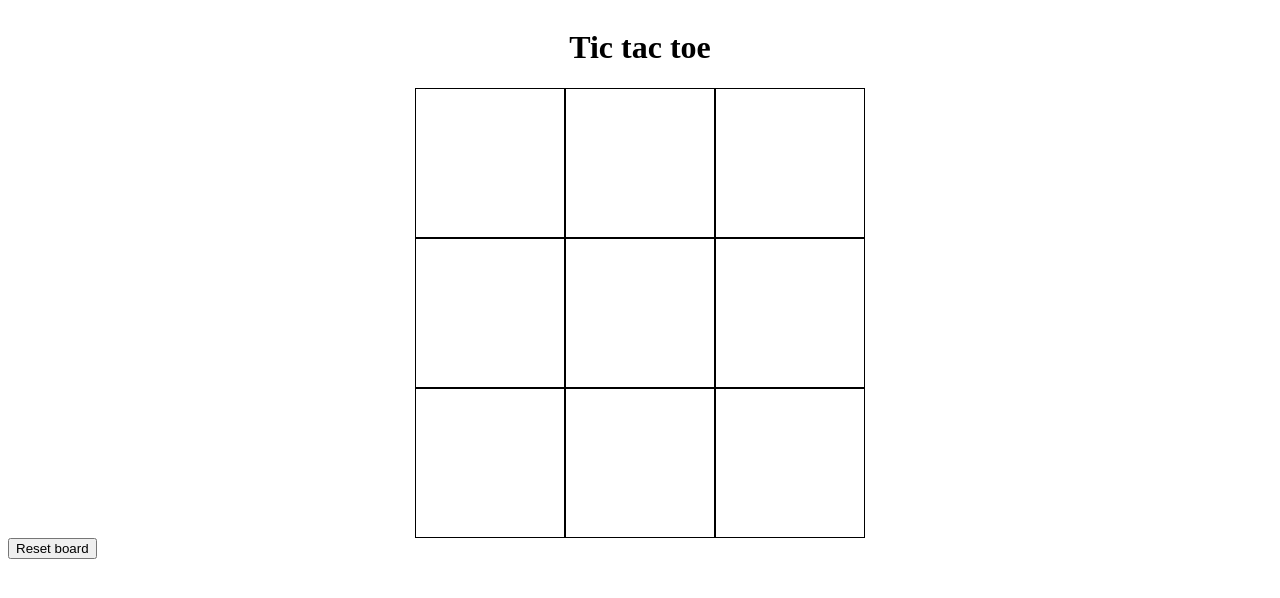
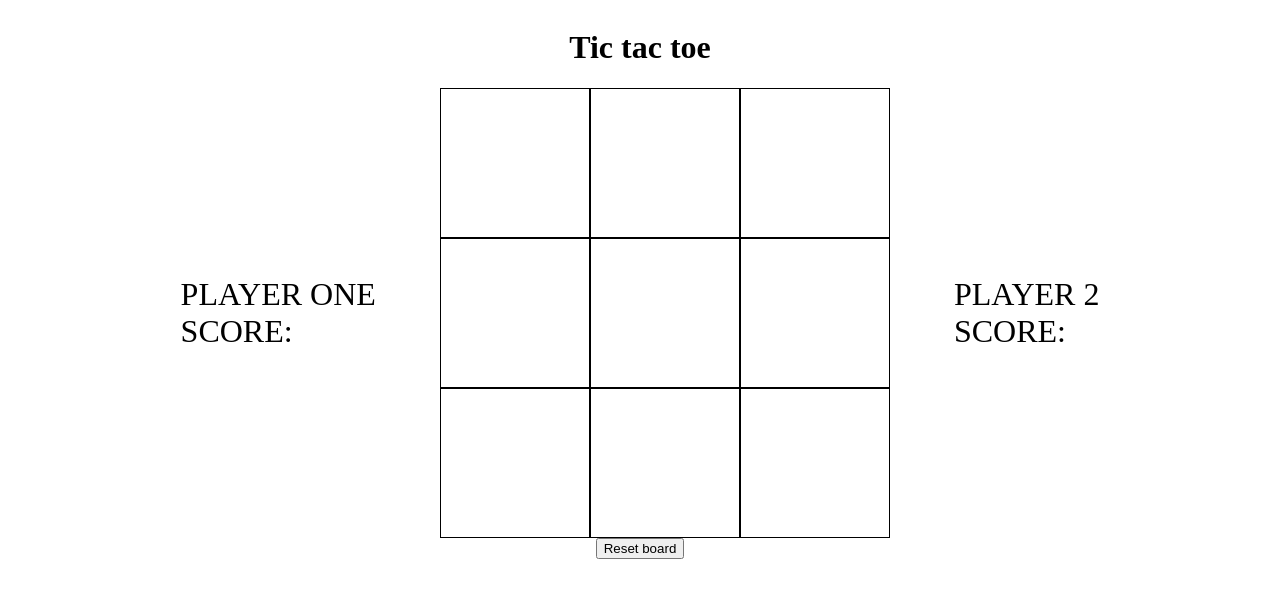
Before and after one commit to cameronmatherne/tic-tac-toe, a website: page index.html in a window 1280 px wide. Both pictures are taken after a click on the button "Reset board". Drawn offline with Linux system fonts and the light colour scheme.

Commit message:
added reset button

```diff
--- a/index.html
+++ b/index.html
@@ -14,20 +14,19 @@
     <div class="wrapper">
         <h1> Tic tac toe </h1>
 
-        <div class="gameBoard"></div>
+
+        <div class="divider">
+
+            <div class="leftPlayer"> PLAYER ONE
+                <div class="leftScore"> SCORE: </div>
+            </div>
+            <div class="gameBoard"></div>
+            <div class="rightPlayer"> PLAYER 2
+                <div class="rightScore"> SCORE: </div>
+            </div>
         </div>
-        <div class="lower-btns">
-            <button class="reset">Reset board</button>
-        </div>
+        <button class="reset">Reset board</button>
     </div>
-
-
-
-
-
-
-
-
 
     <script src="index.js"></script>
 </body>
--- a/index.js
+++ b/index.js
@@ -21,11 +21,11 @@ let gameBoard = (() => {
         }
     }
 
+    // public function that sets the event listener to listen for any moves
     function scanForMove() {
         let buttonOnGrid = document.querySelectorAll('div.cell');
         buttonOnGrid.forEach(cell => {
             cell.addEventListener('click', function () {
-                console.log("testing cell: " + cell.id)
                 updateArray(cell.id);
 
             })
@@ -63,18 +63,27 @@ let gameBoard = (() => {
     }
 
     function resetBoard() {
-
+        let buttonOnGrid = document.querySelectorAll('div.cell');
+        gameArray = [" ", " ", " ", " ", " ", " ", " ", " ", " "]
+        buttonOnGrid.forEach(cell => {
+           cell.innerText = " ";
+            })
         console.log("testing reset function");
-        gameArray = [" ", " ", " ", " ", " ", " ", " ", " ", " "];
-        for (let i = 0; i < 9; i++) {
-            updateGrid[i]
-        }
         console.log(gameArray)
     }
 
     return { generateBoard, resetBoard, scanForMove }
 
 })();
+
+
+const playerFactory = (name, symbol) => {
+
+    this.name = name;
+    this.symbol = symbol;
+    const score = 0;
+
+};
 
 
 gameBoard.generateBoard();
--- a/styles.css
+++ b/styles.css
@@ -16,3 +16,11 @@
     justify-content: center;
     flex-direction: column;
 }
+
+.divider {
+    display: flex;
+    align-items: center;
+    justify-content: center;
+    gap: 64px;
+    font-size: 32px;
+}
```
